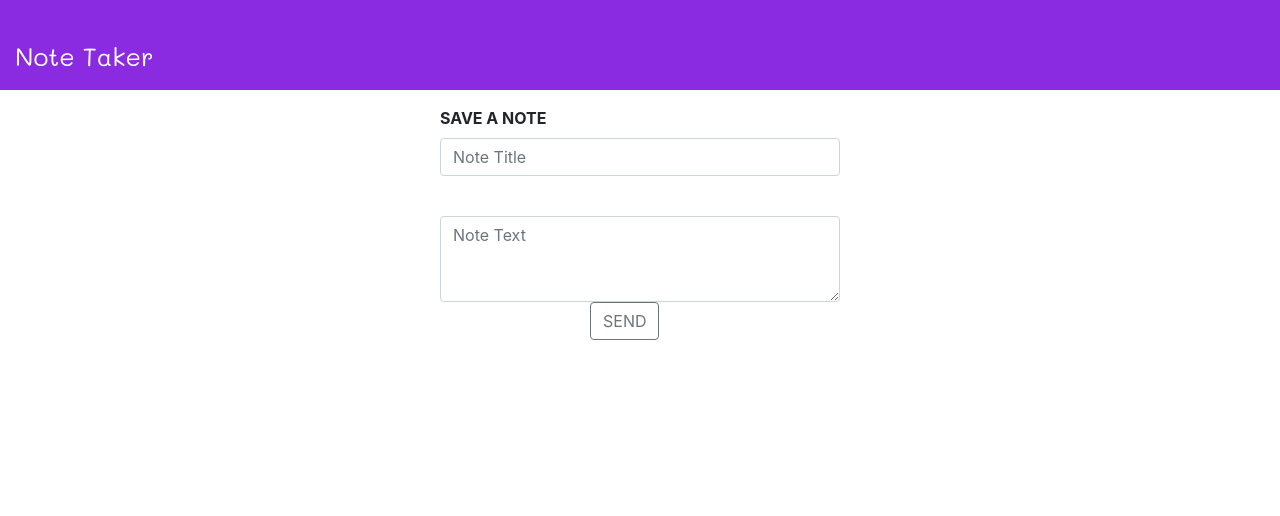
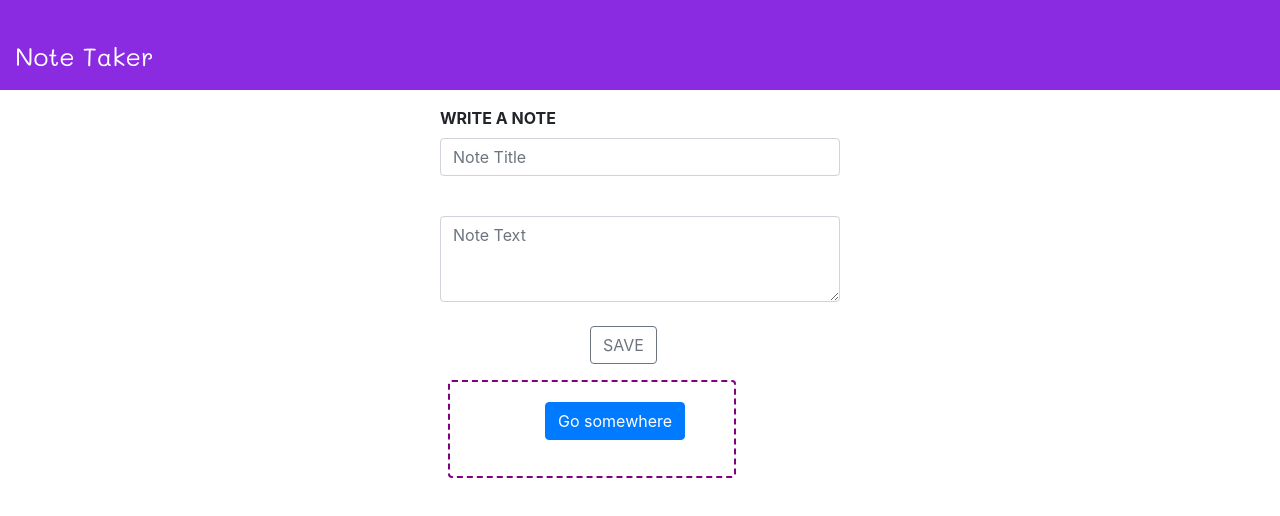
Before and after one commit to ericapiano/noteTaker, a website: page public/notes.html in a window 1280 px wide. Drawn offline with nearby package versions, Linux system fonts and the light colour scheme; no server answers.

Commit message:
notes in card

```diff
--- a/public/assets/js/notes.js
+++ b/public/assets/js/notes.js
@@ -4,13 +4,13 @@ $('document').ready(() => {
       url: "/api/notes",
       method: "GET"
     }).then(function(noteData) {
-      $(".notesContent").empty();
+      $(".card-body").empty();
       noteData.forEach(element => {
         var h = $('<h1>')
         var p = $('<p>');
         h.text(element.title)
         p.text(element.note)
-        $('.notesContent').append(h,p);
+        $('.card-body').append(h,p);
 
       });
 
--- a/public/notes.html
+++ b/public/notes.html
@@ -29,21 +29,34 @@
 
     <form class="saveNoteForm">
         <div class="form-group">
-          <label for="exampleFormControlInput1"> <strong>SAVE A NOTE</label> </strong>
+          <label for="exampleFormControlInput1"> <strong>WRITE A NOTE</label> </strong>
           <input type="text" class="form-control" id="title" placeholder="Note Title">
         </div>
 
         <div class="form-group">
           <label for="exampleFormControlTextarea1"></label>
           <textarea class="form-control" id="note" placeholder="Note Text" rows="3"></textarea>
-
-          <button type="button" class="btn btn-outline-secondary" id= "noteButton">SEND</button>
+<br>
+          <button type="button" class="btn btn-outline-secondary" id= "noteButton">SAVE</button>
         </div>
       </form>
 
-      <div class="notesContent">
+      <!-- <div class="notesContent"> -->
 
-      </div>
+
+
+            <div class="card" style="width: 18rem;">
+
+              <div class="card-body">
+                  <p class="notesContent">
+<!--
+                <h5 class="card-title">Card title</h5>
+                <p class="card-text">Some quick example text to build on the card title and make up the bulk of the card's content.</p> -->
+                <a href="#" class="btn btn-primary">Go somewhere</a>
+                  </p>
+              </div>
+
+            </div>
 
 
 
--- a/public/style.css
+++ b/public/style.css
@@ -36,3 +36,19 @@
 .noteButton {
 position: relative;
 }
+
+.card-body {
+  height: 60%;
+  width: 60%;
+  text-align: center;
+  margin-left: 75px;
+  margin-right: 75px;
+  border-left: 80px;
+
+}
+
+.card {
+  border: 2px dashed purple;
+  margin-left: 35%;
+
+}
--- a/server.js
+++ b/server.js
@@ -4,7 +4,7 @@ var htmlRoutes = require("./routes/htmlRoutes");
 
 // Tells node that we are creating an "express" server
 var app = express();
-// Sets an initial port. We"ll use this later in our listener
+// Sets an initial port.
 var PORT = process.env.PORT || 3000;
 
 // Sets up the Express app to handle data parsing
```
Also changed, not shown: routes/apiRoutes.js (+3 -9 lines), 1 other file.
